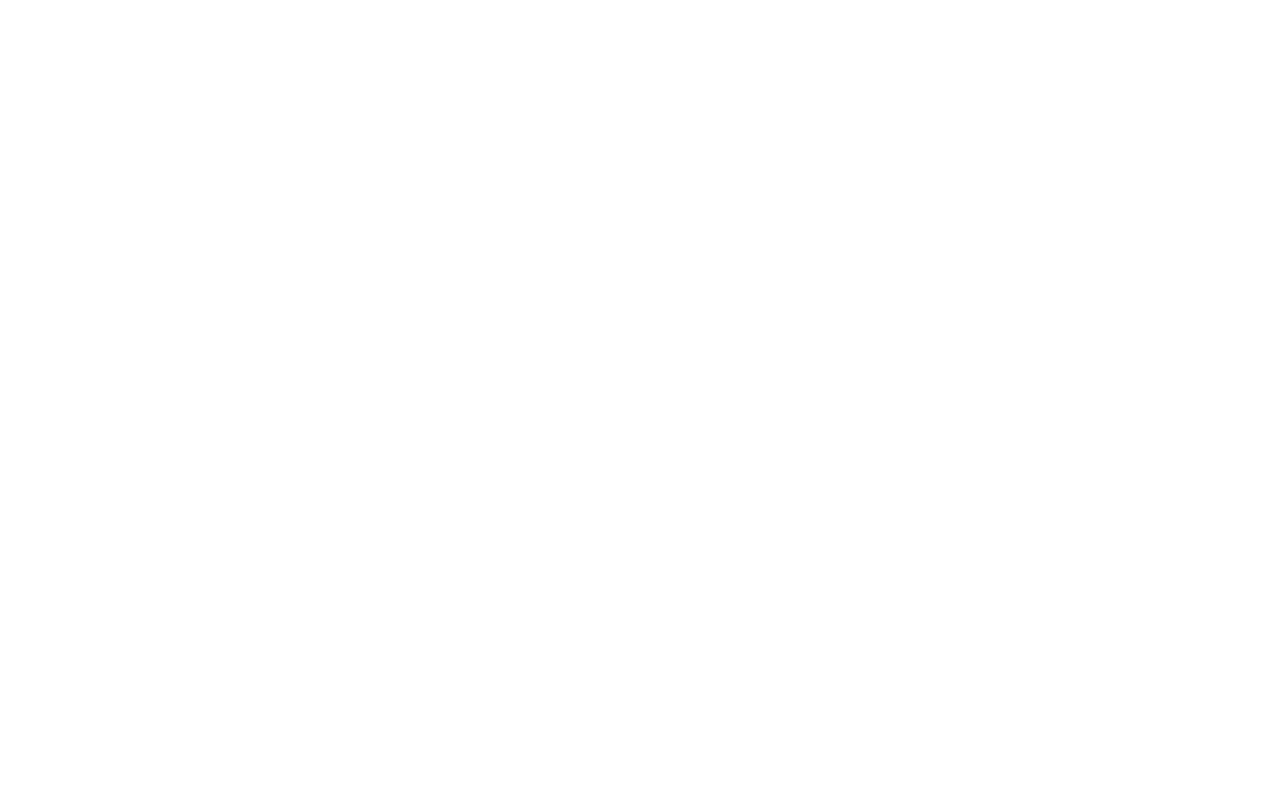
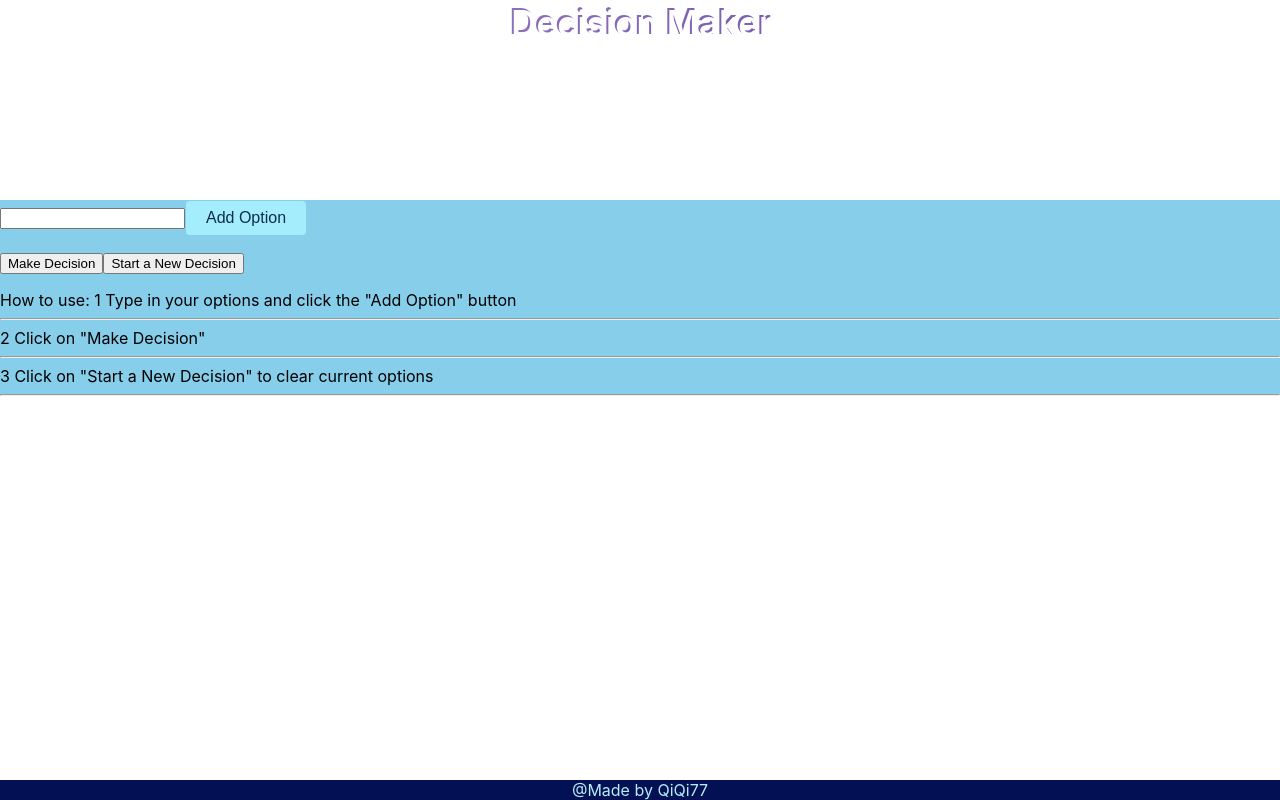
Before and after one commit to AnqiHuangQiQi/ziqidonglai, a React app: page /decisionmaker in a window 1280 px wide. Before the commit this address had no page. Built offline with nearby package versions, Linux system fonts and the light colour scheme.

Commit message:
Add DecisionMake page

```diff
--- a/src/App.css
+++ b/src/App.css
@@ -39,6 +39,25 @@
   margin: 5px;
 }
 
+.Add-option-button {
+  display: inline-block;
+  border-radius: 4px;
+  background-color: #A4EDFD;
+  border: none;
+  color: #0E2C52;
+  text-align: center;
+  font-size: 16px;
+  padding: 8px;
+  width: 120px;
+  transition: all 0.5s;
+  cursor: pointer;
+  margin: 1px;
+}
+
+.Add-Option{
+  margin-top: 200px;
+}
+
 @keyframes App-logo-spin {
   from {
     transform: rotate(0deg);
--- a/src/Main.js
+++ b/src/Main.js
@@ -4,6 +4,7 @@
 import Home from './pages/Home';
 import Sky from './pages/Sky';
 import TheBookOfAnswers from './pages/TheBookOfAnswers';
+import DecisionMaker from './pages/DecisionMaker';
 
 const Main = () => {
   return (
@@ -11,6 +12,7 @@
       <Route exact path='/' element={<Home />}></Route>
       <Route exact path='/sky' element={<Sky />}></Route>
       <Route exact path='/thebookofanswers' element={<TheBookOfAnswers />}></Route>
+      <Route exact path='/decisionmaker' element={<DecisionMaker />}></Route>
     </Routes>
   );
 }
--- /dev/null
+++ b/src/pages/DecisionMaker.js
@@ -0,0 +1,101 @@
+import React, {Component} from "react";
+import styled from "styled-components";
+import BottomBar from "../components/BottomBar"
+import BGImage from "../images/purplesky.jpeg";
+
+const Title = styled.header`
+    position:fixed;
+    padding:0;
+    text-align: center;
+    position: fixed;
+    top:0;
+    left:0;
+    width: 100%;
+    height: 10%;
+    font-size: 35px;
+    font-weight: 600;
+    background-image: linear-gradient(to left, #553c9a, #b393d3);
+    color: transparent;
+    background-clip: text;
+    -webkit-background-clip: text;
+    text-shadow: 2px 2px #FFFFFF;
+`;
+
+const Wrapper = styled.div`
+    width: 100%;
+    height: 100%;
+    background-color: skyblue;
+    background-size:cover;
+`;
+
+const initialList = [];
+
+const DecisionMaker = () => {
+    const [list, setList] = React.useState(initialList);
+    const [name, setName] = React.useState('');
+    const [result, setResult] = React.useState("");
+
+    function handleAdd() {
+        const newList = list.concat({ name });
+
+        setList(newList);
+        setName("");
+    }
+
+    function handleChange(event) {
+        setName(event.target.value);
+    }
+
+    function handleDecision() {
+        var size = list.length;
+        var index = Math.floor(Math.random() * size);
+
+        var res = list.at(index);
+        console.log(res);
+
+        setResult({ res });
+
+        console.log(result);
+    }
+
+    function handleStart() {
+        setList([]);
+        setName("");
+    }
+
+        return (
+            <div>
+                <Title>Decision Maker</Title>
+                <Wrapper>
+                <div class = "Add-Option">
+                    <input type="text" value={name} onChange={handleChange} />
+                    <button class = "Add-option-button" type="button" onClick={() => handleAdd()}>
+                    Add Option
+                    </button>
+                </div>
+                <ul>
+                    {list.map((item) => (
+                    <li key={item.id}>{item.name}</li>
+                    ))}
+                </ul>
+
+                <button onClick={handleDecision}>
+                    Make Decision
+                </button>
+                <button onClick={handleStart}>
+                    Start a New Decision
+                </button>
+                <p>{ result }</p>
+                <div>
+                    How to use:
+                    1 Type in your options and click the "Add Option" button<hr />
+                    2 Click on "Make Decision"<hr />
+                    3 Click on "Start a New Decision" to clear current options<hr />
+                </div>
+                </Wrapper>
+                <BottomBar />
+            </div>
+        );
+}
+
+export default DecisionMaker;
--- a/src/pages/Home.js
+++ b/src/pages/Home.js
@@ -34,6 +34,14 @@
         >
           The Book of Answers
         </Link>
+        <Link
+          className="App-link"
+          to="/decisionmaker"
+          target = "_blank"
+          rel="decisionmaker"
+        >
+          Decision Maker
+        </Link>
       </header>
     </div>
   );
```
